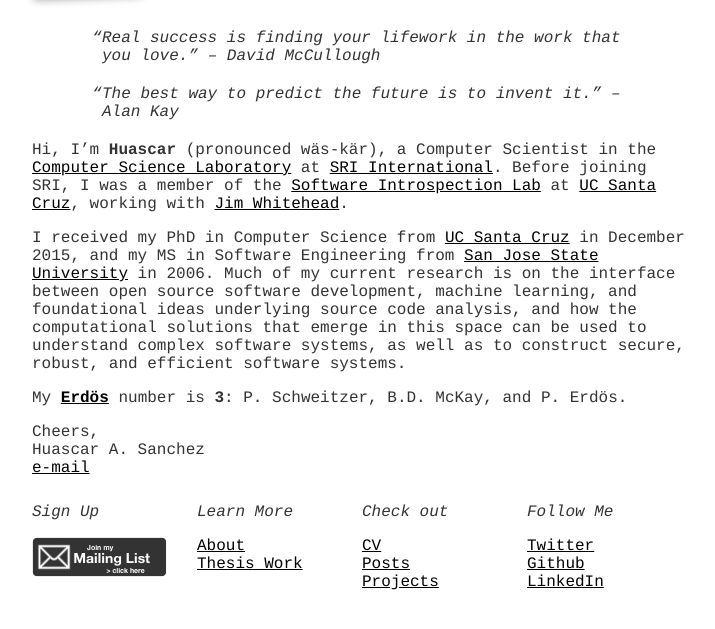
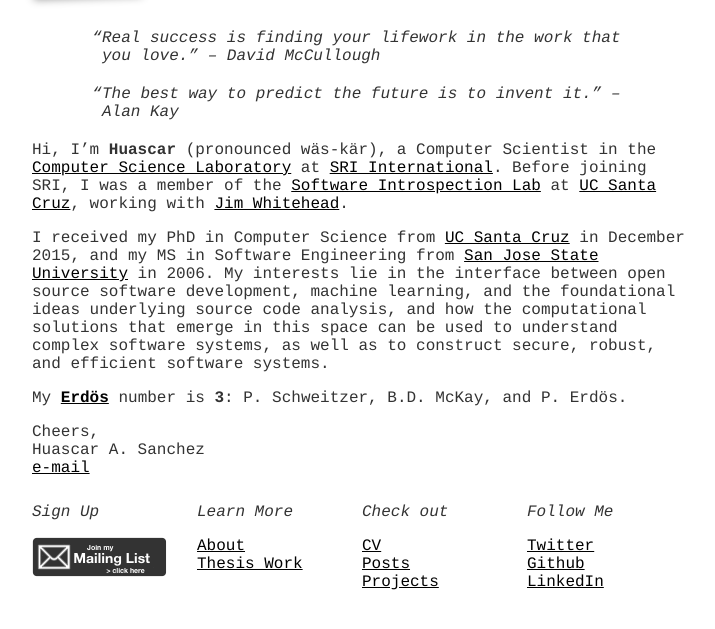
Before and after one commit to hsanchez/hsanchez.github.io, a Jekyll site: the page built from index.md, in a window 1280 px wide, cut to the strip 218-847 px from the top of the page. Shown: the whole strip, without its empty margins (278-993 px from the left). Built offline with Jekyll 4.4.1, drawn with Linux system fonts in a browser that asks for light colours.

```diff
--- a/index.md
+++ b/index.md
@@ -18,8 +18,8 @@
 
 I received my PhD in Computer Science from [UC Santa Cruz](http://www.ucsc.edu/)
 in December 2015, and my MS in Software Engineering from [San Jose State
-University](http://www.sjsu.edu/) in 2006. Much of my current research is on the
-interface between open source software development, machine learning, and foundational ideas
+University](http://www.sjsu.edu/) in 2006. My interests lie in the interface between
+open source software development, machine learning, and the foundational ideas
 underlying source code analysis, and how the computational solutions that emerge in
 this space can be used to understand complex software systems, as well as to
 construct secure, robust, and efficient software systems.
```
